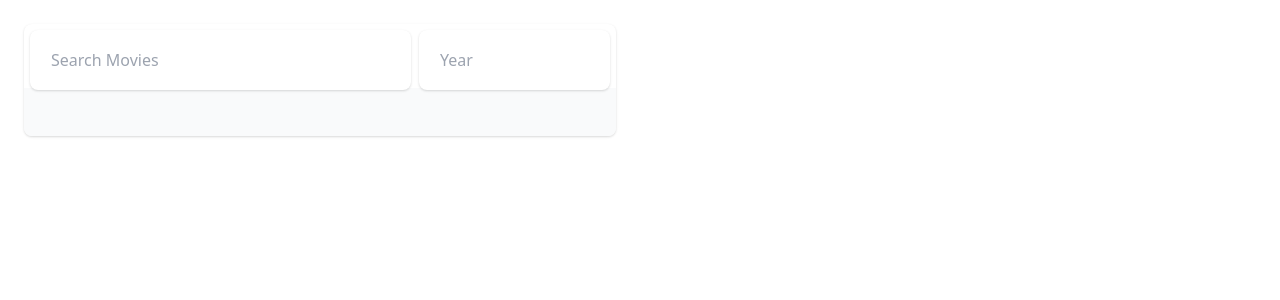
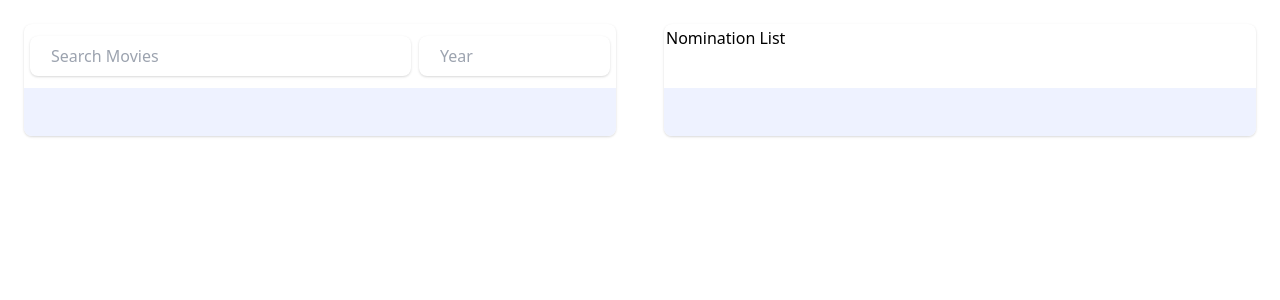
Before and after one commit to naregkaramardian/shop_front_end, a React (Create React App) app: page / in a window 1280 px wide. Shown: the top 300 px of the page. Built offline with nearby package versions, Linux system fonts and the light colour scheme.

Commit message:
design change, background color update

```diff
--- a/src/App.js
+++ b/src/App.js
@@ -1,10 +1,13 @@
+import React, { useState } from 'react'
 import NomiationList from './components/NomiationList'
 import Search from './components/Search'
 import useStorage from './Hooks/useStorage'
 import Banner from './components/Banners'
+import Notify from './components/Notify'
 
 function App() {
   const [nominations, setNominations] = useStorage('nominations')
+  const [notify, setNotify] = useState(false)
 
   const addNominationList = (movie) => {
     const newNominations = [...nominations, { movie }]
@@ -24,12 +27,13 @@ function App() {
 
       <div className='App flex flex-col md:flex-row '>
         <div class='flex-1'>
-          <Search addNominationList={addNominationList} nominations={nominations} />
+          <Search addNominationList={addNominationList} nominations={nominations} setNotify={setNotify} />
         </div>
         <div class='flex-1'>
           <NomiationList nominations={nominations} removeNominations={removeNominations} />
         </div>
       </div>
+      {notify ? <Notify /> : null}
     </div>
   )
 }
--- a/src/components/NomiationList.jsx
+++ b/src/components/NomiationList.jsx
@@ -1,19 +1,30 @@
 import React from 'react'
-
-import { v4 as uuidv4 } from 'uuid'
 import NominationItem from './NominationItem'
 
 const NomiationList = ({ nominations, removeNominations }) => {
   return (
-    <div>
-      {console.log(nominations)}
-      {nominations.map((nomination, index) => (
-        <div key={uuidv4()} className='w-full md:w-40 lg:w-1/4 transition ease-in duration-600'>
-          <NominationItem index={index} removeNominations={removeNominations} title={nomination.movie.Title} poster={nomination.movie.Poster} />
-        </div>
-      ))}
+    <div className='my-6 mx-2 md:m-6 bg-white overflow-hidden shadow rounded-lg'>
+      <div className='flex p-0.5 w-full h-16'>
+        <h1>Nomination List</h1>
+      </div>
+      <div className='bg-indigo-50 px-4 py-5 sm:p-6'>
+        {nominations.map((nomination, index) => (
+          <div key={index} className='w-full md:w-40 lg:w-1/4 transition ease-in duration-600'>
+            <NominationItem  removeNominations={removeNominations} nomination={nomination.movie} index={index}/>
+          </div>
+        ))}
+      </div>
     </div>
   )
 }
 
 export default NomiationList
+
+// <div>
+
+// {nominations.map((nomination, index) => (
+//   <div key={index} className='w-full md:w-40 lg:w-1/4 transition ease-in duration-600'>
+//     <NominationItem index={index} removeNominations={removeNominations} title={nomination.movie.Title} poster={nomination.movie.Poster} />
+//   </div>
+// ))}
+// </div>
--- a/src/components/NominationItem.jsx
+++ b/src/components/NominationItem.jsx
@@ -1,6 +1,33 @@
-const NominationItem = ({ title, poster, removeNominations, index }) => {
+import placeholder from '../images/placeholder-image.jpg'
+
+const NominationItem = ({ nomination, removeNominations, index }) => {
   return (
-    <div className='flex bg-white dark:bg-gray-800 rounded-lg shadow h-auto m-7'>
+    <div className='flex bg-white dark:bg-gray-800 rounded-lg  md:h-64 my-4 md:m-7 '>
+      <div className='flex-none w-24 md:w-48  relative'>
+        {nomination.Poster !== 'N/A' && <img src={nomination.Poster} alt={nomination.Title} className='absolute rounded-lg inset-0 w-full max-h-48 m-auto md:min-h-full h-full object-cover' />}
+        {nomination.Poster === 'N/A' && <img src={placeholder} alt={nomination.Title} className='absolute rounded-lg inset-0 w-full max-h-48 m-auto md:min-h-full h-full object-cover' />}
+      </div>
+      <form className='flex-auto p-6 h-64'>
+        <div className='flex-col flex-wrap'>
+          <h1 className='flex-auto text-xl font-semibold dark:text-gray-50'>{nomination.Title}</h1>
+          <div className='text-xl font-semibold text-gray-500 dark:text-gray-300'>{nomination.Year}</div>
+          <div className='w-full flex-none text-sm font-medium text-gray-500 dark:text-gray-300 my-3'>{nomination.Type}</div>
+        </div>
+
+        <div className='flex mb-4 text-sm font-medium'>
+          <button onClick={() => removeNominations(index)} className='disabled:opacity-60 disabled:cursor-not-allowed py-2 px-4  bg-indigo-600 hover:bg-indigo-700 focus:ring-indigo-500 focus:ring-offset-indigo-200 text-white w-full sm:w-40 transition ease-in duration-200 text-center text-base font-semibold shadow-md focus:outline-none focus:ring-2 focus:ring-offset-2  rounded-lg'>
+            Remove
+          </button>
+        </div>
+      </form>
+    </div>
+  )
+}
+
+export default NominationItem
+
+{
+  /* <div className='flex bg-white dark:bg-gray-800 rounded-lg shadow h-auto m-7'>
 <div className='flex-none w-24 md:w-48  relative'>
   <img src={poster} alt={title} className='absolute rounded-lg inset-0 w-full h-full object-cover' />
 </div>
@@ -16,8 +43,5 @@ const NominationItem = ({ title, poster, removeNominations, index }) => {
   <div className='flex mb-4 text-sm font-medium'></div>
   <p className='text-sm text-gray-500 dark:text-gray-300'>Free shipping on all continental US orders.</p>
 </form>
-    </div>
-  )
+</div> */
 }
-
-export default NominationItem
--- a/src/components/Notify.jsx
+++ b/src/components/Notify.jsx
@@ -9,10 +9,10 @@ export default function Notify() {
 
   return (
     <>
-      {/* Global notification live region, render this permanently at the end of the document */}
-      <div aria-live='assertive' className='fixed inset-0 flex items-end px-4 py-6 pointer-events-none sm:p-6 sm:items-start'>
+
+      <div aria-live='assertive' className='fixed inset-0 flex items-end z-50 mt-8 px-4 py-6 pointer-events-none sm:p-6 sm:items-start'>
         <div className='w-full flex flex-col items-center space-y-4 sm:items-end'>
-          {/* Notification panel, dynamically insert this into the live region when it needs to be displayed */}
+
           <Transition show={show} as={Fragment} enter='transform ease-out duration-300 transition' enterFrom='translate-y-2 opacity-0 sm:translate-y-0 sm:translate-x-2' enterTo='translate-y-0 opacity-100 sm:translate-x-0' leave='transition ease-in duration-100' leaveFrom='opacity-100' leaveTo='opacity-0'>
             <div className='max-w-sm w-full bg-white shadow-lg rounded-lg pointer-events-auto ring-1 ring-black ring-opacity-5 overflow-hidden'>
               <div className='p-4'>
--- a/src/components/Search.jsx
+++ b/src/components/Search.jsx
@@ -3,7 +3,7 @@ import useDebounce from '../Hooks/UseDebounce'
 import { v4 as uuidv4 } from 'uuid'
 import SearchItem from './search_item'
 
-export default function Search({ addNominationList, nominations }) {
+export default function Search({ addNominationList, nominations , setNotify}) {
   // State and setter for search term
   const [searchTerm, setSearchTerm] = useState('')
   const [year, setYear] = useState('')
@@ -47,16 +47,16 @@ export default function Search({ addNominationList, nominations }) {
     <div>
       <div className='my-6 mx-2 md:m-6 bg-white overflow-hidden shadow rounded-lg'>
         <div className='flex p-0.5 w-full h-16'>
-          <input className='m-1  w-2/3 h-full shadow rounded-lg px-5 border border-transparent focus:outline-none focus:ring-2 focus:ring-purple-600 focus:border-transparent' placeholder='Search Movies' onChange={(e) => setSearchTerm(e.target.value)} />
-          <input className='m-1  w-1/3 h-full shadow rounded-lg px-5 border border-transparent focus:outline-none focus:ring-2 focus:ring-purple-600 focus:border-transparent' placeholder='Year' onChange={(e) => setYear(e.target.value)} />
+          <input className='m-auto mx-1 w-2/3 h-2/3 shadow rounded-lg px-5 border border-transparent focus:outline-none focus:ring-2 focus:ring-purple-600 focus:border-transparent' placeholder='Search Movies' onChange={(e) => setSearchTerm(e.target.value)} />
+          <input className='m-auto mx-1 w-1/3 h-2/3 shadow rounded-lg px-5 border border-transparent focus:outline-none focus:ring-2 focus:ring-purple-600 focus:border-transparent' placeholder='Year' onChange={(e) => setYear(e.target.value)} />
         </div>
-        <div className='bg-gray-50 px-4 py-5 sm:p-6'>
+        <div className='bg-indigo-50 px-4 py-5 sm:p-6'>
           {isSearching && <div>Searching ...</div>}
 
           {results.Search &&
             results.Search.map((result) => (
               <div key={result.imdbID + uuidv4()} className='w-full '>
-                <SearchItem addNominationList={addNominationList} result={result} nominations={nominations} />
+                <SearchItem addNominationList={addNominationList} result={result} nominations={nominations} setNotify={setNotify} />
               </div>
             ))}
         </div>
--- a/src/components/search_item.jsx
+++ b/src/components/search_item.jsx
@@ -1,9 +1,7 @@
 import React, { useEffect, useState } from 'react'
 import placeholder from '../images/placeholder-image.jpg'
-import Notify from './Notify'
-const SearchItem = ({ result, addNominationList, nominations }) => {
+const SearchItem = ({ result, addNominationList, nominations, setNotify }) => {
   const [isNominated, setIsNominated] = useState(false)
-  const [notify, setNotify] = useState(false)
 
   const checkNominations = (nominations, id) => {
     nominations.forEach((nomination) => {
@@ -34,11 +32,10 @@ const SearchItem = ({ result, addNominationList, nominations }) => {
 
         <div className='flex mb-4 text-sm font-medium'>
           <button onClick={() => nominate()} disabled={nominations.length > 4 || isNominated} className='disabled:opacity-60 disabled:cursor-not-allowed py-2 px-4  bg-indigo-600 hover:bg-indigo-700 focus:ring-indigo-500 focus:ring-offset-indigo-200 text-white w-full sm:w-40 transition ease-in duration-200 text-center text-base font-semibold shadow-md focus:outline-none focus:ring-2 focus:ring-offset-2  rounded-lg'>
-            Buy now
+            Nominate
           </button>
         </div>
       </form>
-      {isNominated && <Notify />}
     </div>
   )
 }
```
Lines whose indentation alone changed are shown as unchanged.
